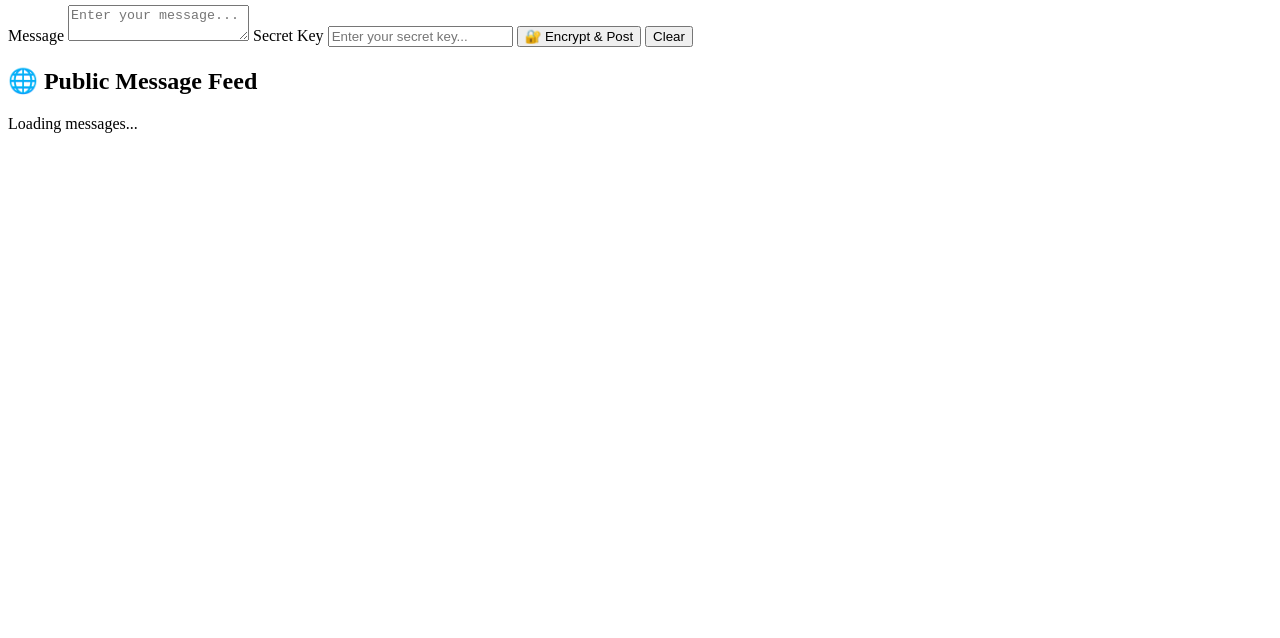
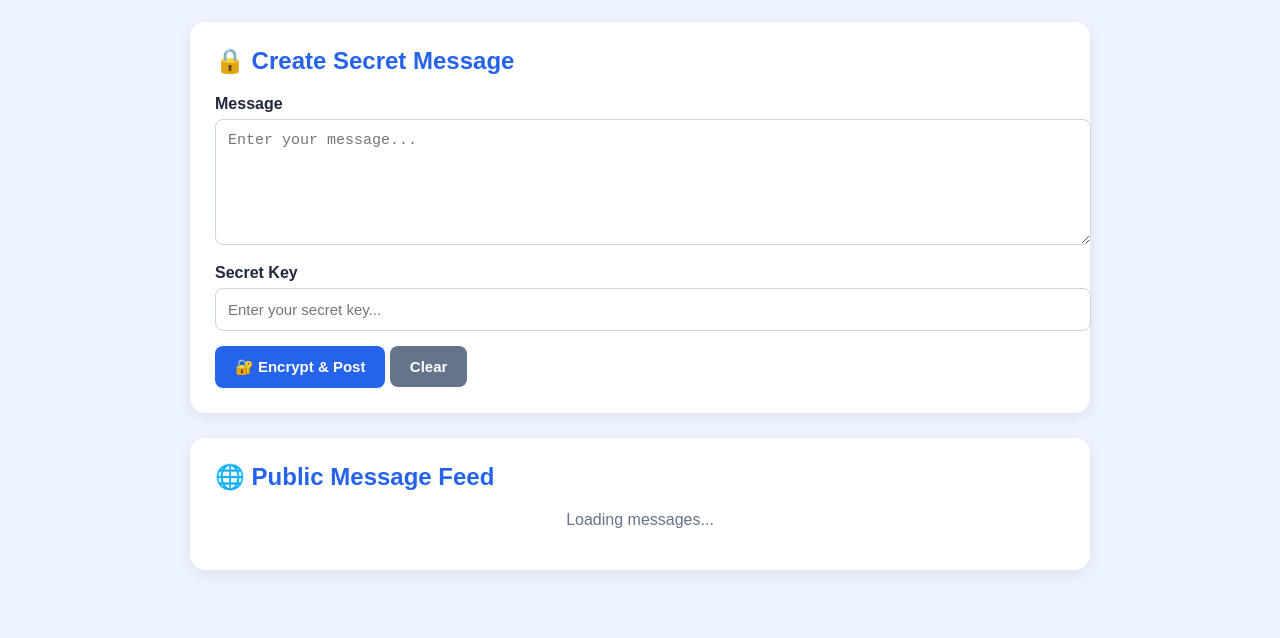
Before and after one commit to Jobert47/jb, a plain HTML site: page jb.html in a window 1280 px wide. Shown: the part 162-800 px from the top of the page. Drawn offline with Linux system fonts and the light colour scheme.

Commit message:
Update jb.html

```diff
--- a/jb.html
+++ b/jb.html
@@ -2,7 +2,7 @@
 <html>
 <head>
   <base target="_top">
-  <?!= include('Style'); ?>
+  <link rel="stylesheet" href="jb.css">
 </head>
 
 <body>
@@ -65,7 +65,7 @@
 
 </div>
 
-<?!= include('Script'); ?>
+ <script src="jb.js" defer></script>
 
 </body>
 </html>
```
